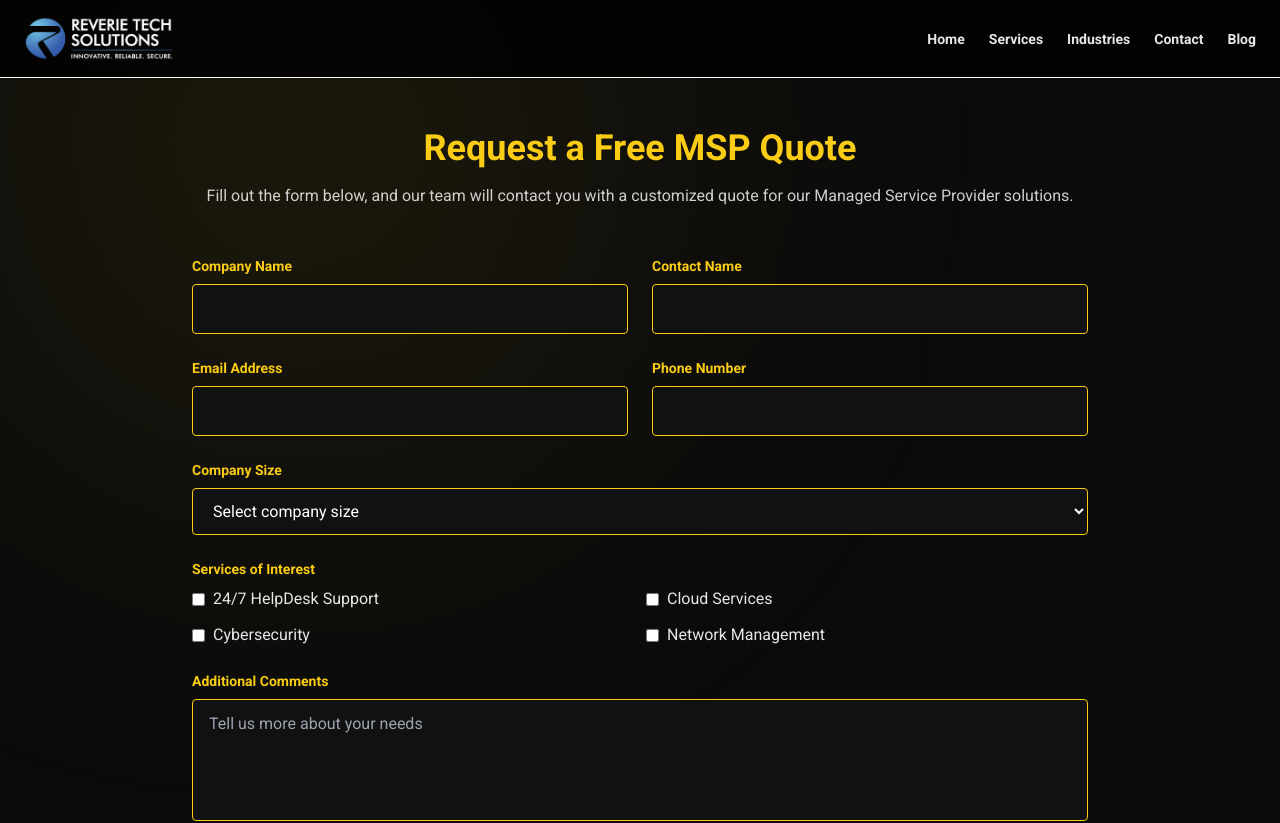
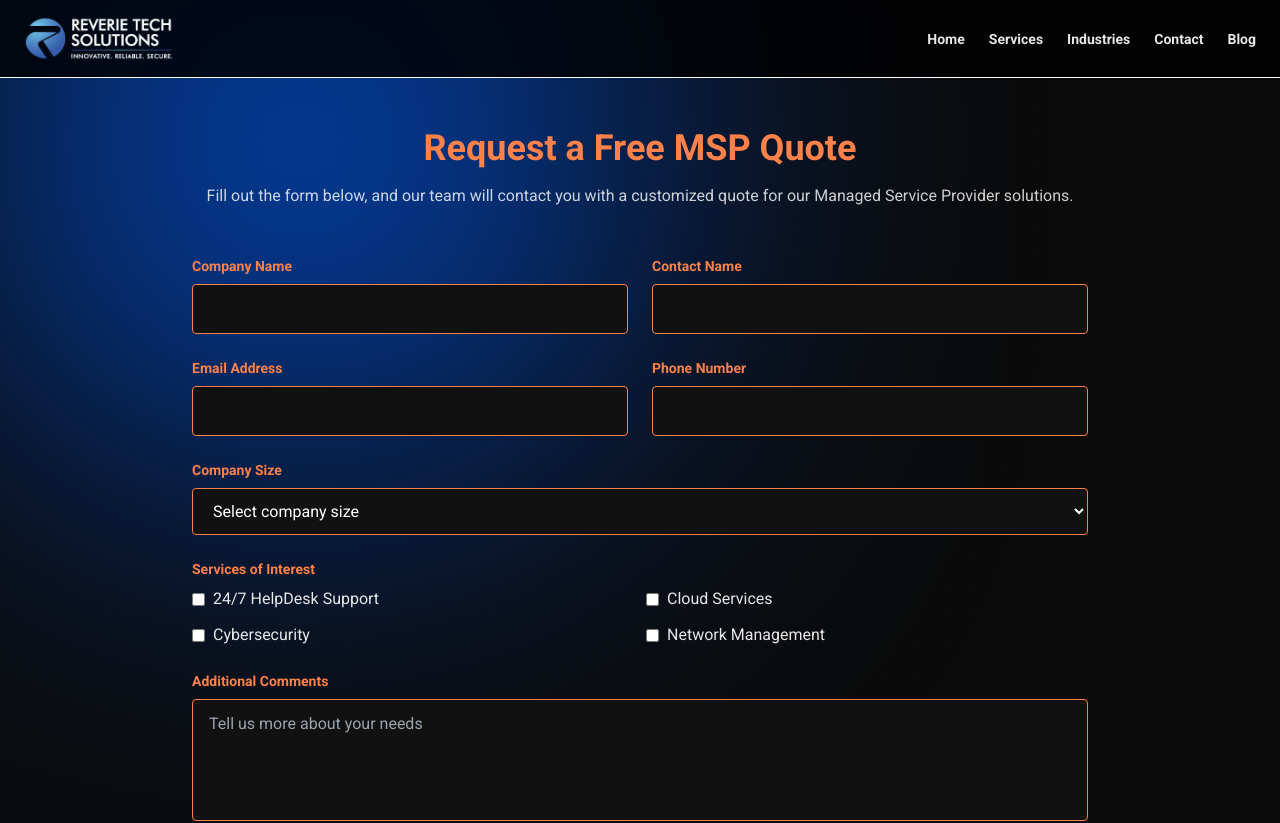
Before and after one commit to Sam-Melius/reverie, a Next.js app: page /contact in a window 1280 px wide. Shown: the top 823 px of the page. Built offline with nearby package versions, Linux system fonts and the light colour scheme.

Commit message:
branded contact page

```diff
--- a/src/components/Contact.jsx
+++ b/src/components/Contact.jsx
@@ -19,10 +19,10 @@ export default function ContactForm() {
     >
       {/* ✨ Background */}
       <div className="absolute inset-0 bg-[radial-gradient(rgba(255,255,255,0.02)_1px,transparent_1px)] [background-size:30px_30px] opacity-30 pointer-events-none z-0" />
-      <div className="absolute -top-40 left-0 w-[600px] h-[600px] bg-yellow-400/10 blur-[180px] rounded-full z-0" />
+      <div className="absolute -top-40 left-0 w-[600px] h-[600px] bg-[color:var(--accent)] blur-[180px] rounded-full z-0" />
 
       <div className="relative z-10 max-w-4xl mx-auto text-center mb-12">
-        <h2 className="text-3xl md:text-4xl font-bold text-yellow-400 mb-4">
+        <h2 className="text-3xl md:text-4xl font-bold text-[color:var(--accent-alt)] mb-4">
           Request a Free MSP Quote
         </h2>
         <p className="text-white/80">
@@ -50,13 +50,13 @@ export default function ContactForm() {
 
           {/* Company Size */}
           <div>
-            <label className="block text-sm mb-2 text-yellow-400 font-semibold">
+            <label className="block text-sm mb-2 text-[color:var(--accent-alt)] font-semibold">
               Company Size
             </label>
             <select
               name="size"
               required
-              className="w-full bg-[#111] border border-yellow-400 px-4 py-3 rounded text-white focus:outline-none"
+              className="w-full bg-[#111] border border-[color:var(--accent-alt)] px-4 py-3 rounded text-white focus:outline-none"
             >
               <option value="">Select company size</option>
               <option>1-10 employees</option>
@@ -69,7 +69,7 @@ export default function ContactForm() {
 
           {/* Services of Interest */}
           <div>
-            <label className="block text-sm mb-2 text-yellow-400 font-semibold">
+            <label className="block text-sm mb-2 text-[color:var(--accent-alt)] font-semibold">
               Services of Interest
             </label>
             <div className="grid sm:grid-cols-2 gap-3">
@@ -79,7 +79,7 @@ export default function ContactForm() {
                     type="checkbox"
                     name="services"
                     value={service}
-                    className="form-checkbox text-yellow-400 bg-[#111] border-yellow-400"
+                    className="form-checkbox text-[color:var(--accent-alt)] bg-[#111] border-[color:var(--accent-alt)]"
                   />
                   <span className="text-white/90">{service}</span>
                 </label>
@@ -89,14 +89,14 @@ export default function ContactForm() {
 
           {/* Additional Comments */}
           <div>
-            <label className="block text-sm mb-2 text-yellow-400 font-semibold">
+            <label className="block text-sm mb-2 text-[color:var(--accent-alt)] font-semibold">
               Additional Comments
             </label>
             <textarea
               name="comments"
               rows="4"
               placeholder="Tell us more about your needs"
-              className="w-full bg-[#111] border border-yellow-400 px-4 py-3 rounded text-white resize-none focus:outline-none"
+              className="w-full bg-[#111] border border-[color:var(--accent-alt)] px-4 py-3 rounded text-white resize-none focus:outline-none"
             />
           </div>
 
@@ -104,7 +104,7 @@ export default function ContactForm() {
           <div className="text-center">
             <button
               type="submit"
-              className="bg-yellow-400 text-black font-bold py-3 px-8 rounded hover:bg-yellow-300 transition shadow-lg"
+              className="bg-[color:var(--accent-alt)] text-black font-bold py-3 px-8 rounded hover:bg-[color:var(--accent)] hover:drop-shadow-[0_0_10px_var(--accent-light)] hover:text-[color:var(--accent-alt)] transition shadow-xl"
             >
               Submit Request
             </button>
@@ -115,7 +115,7 @@ export default function ContactForm() {
           initial={{ opacity: 0, scale: 0.9 }}
           animate={{ opacity: 1, scale: 1 }}
           transition={{ duration: 0.6 }}
-          className="relative z-10 text-center text-xl text-yellow-400 font-semibold"
+          className="relative z-10 text-center text-xl text-[color:var(--accent-alt)] font-semibold"
         >
           ✅ Thank you for your submission! We'll contact you soon with your free quote.
         </motion.div>
@@ -128,14 +128,14 @@ export default function ContactForm() {
 function Input({ label, name, type = "text", required = false }) {
   return (
     <div className="flex flex-col">
-      <label className="text-sm mb-2 text-yellow-400 font-semibold">
+      <label className="text-sm mb-2 text-[color:var(--accent-alt)] font-semibold">
         {label}
       </label>
       <input
         type={type}
         name={name}
         required={required}
-        className="bg-[#111] border border-yellow-400 px-4 py-3 rounded text-white focus:outline-none"
+        className="bg-[#111] border border-[color:var(--accent-alt)] px-4 py-3 rounded text-white focus:outline-none"
       />
     </div>
   );
--- a/src/components/Industries.jsx
+++ b/src/components/Industries.jsx
@@ -89,7 +89,6 @@ export default function Industries() {
         ))}
       </div>
 
-
     </section>
   );
 }
```
Lines whose indentation alone changed are shown as unchanged.
